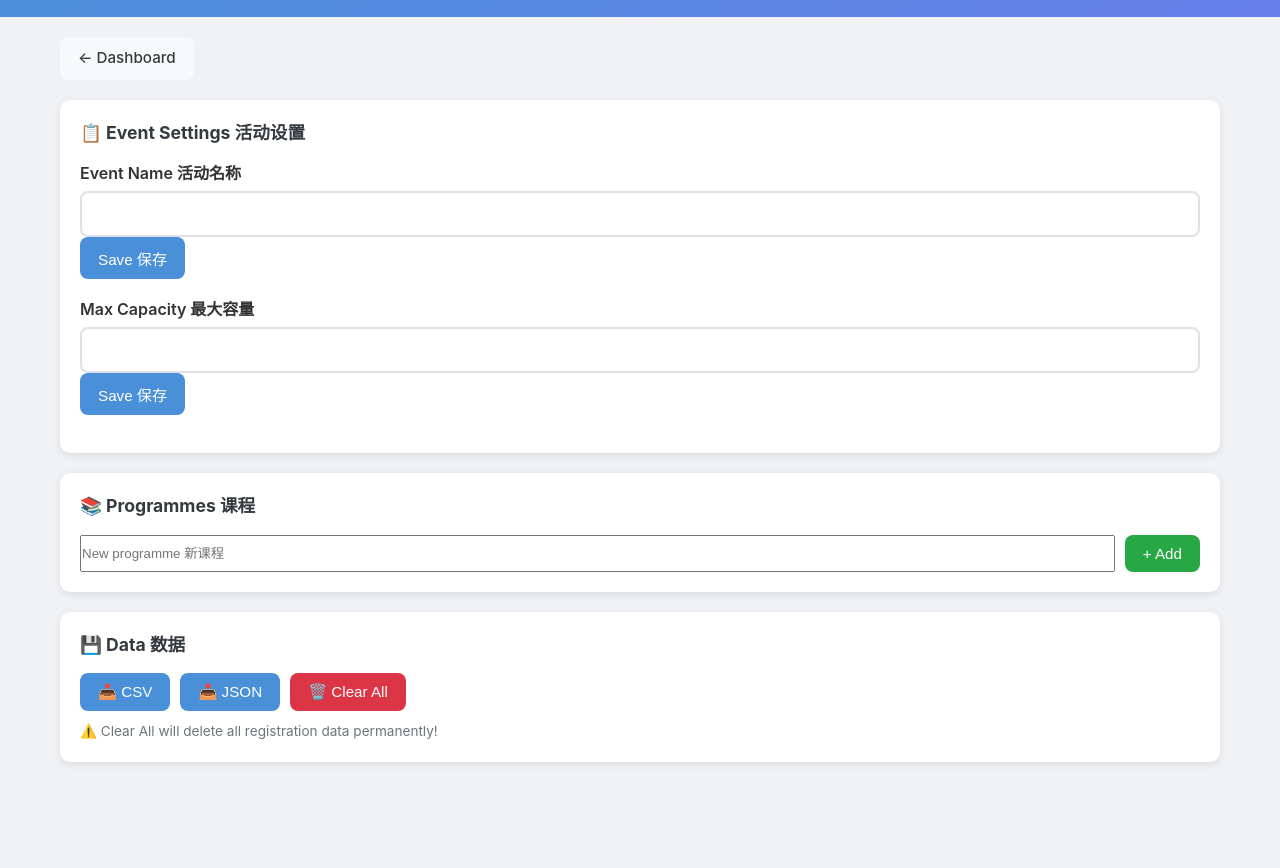
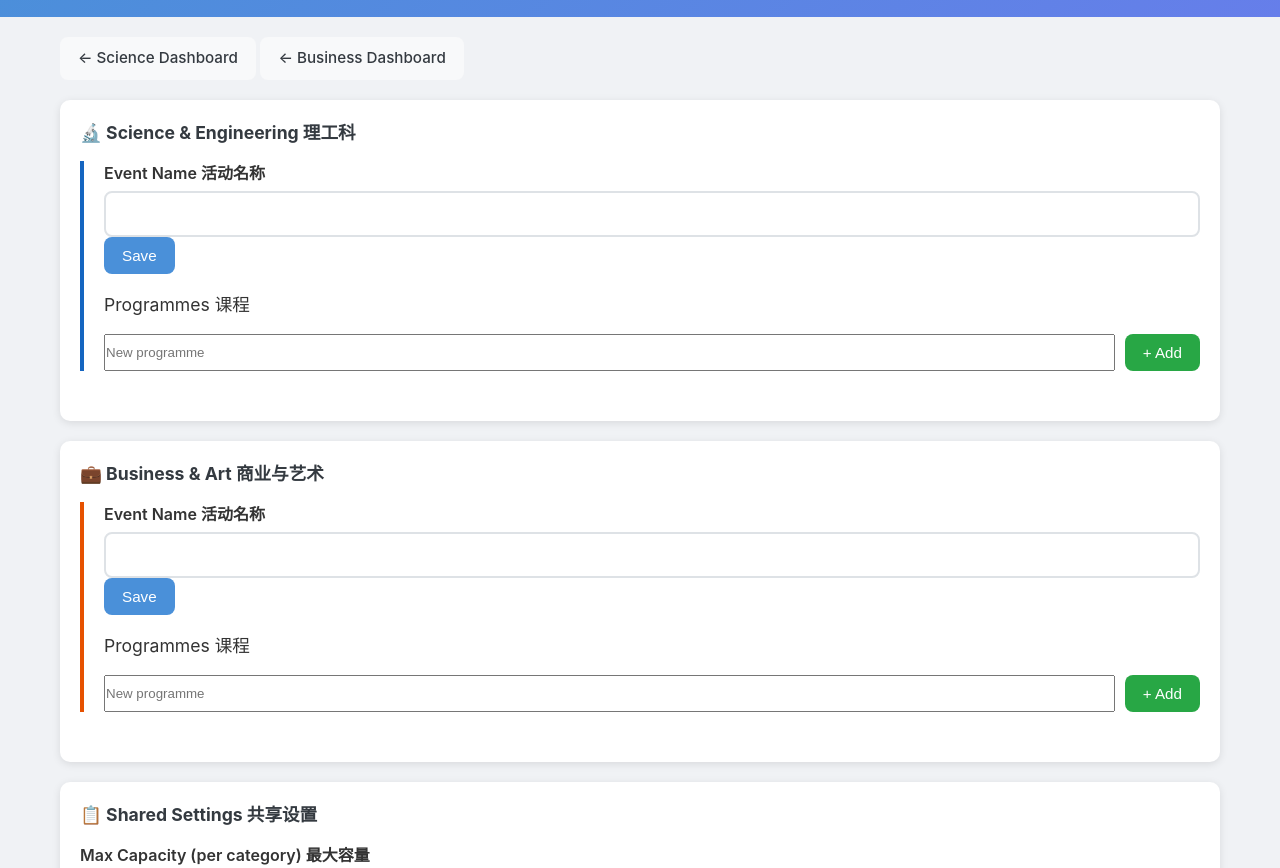
Before and after one commit to onghy67-ship-it/event-registration, a website: page event-registration/public/admin.html in a window 1280 px wide. Shown: the part 84-952 px from the top of the page. Before the commit the page ends 886 px from the top, so only its background shows below. Drawn offline with Linux system fonts and the light colour scheme; no server answers.

Commit message:
Update admin.html

```diff
--- a/event-registration/public/admin.html
+++ b/event-registration/public/admin.html
@@ -5,6 +5,22 @@
   <meta name="viewport" content="width=device-width, initial-scale=1.0">
   <title>Admin Panel</title>
   <link rel="stylesheet" href="css/styles.css">
+  <style>
+    .category-section {
+      border-left: 4px solid #ddd;
+      padding-left: 20px;
+      margin-bottom: 30px;
+    }
+    .science-section { border-color: #1565c0; }
+    .business-section { border-color: #e65100; }
+    .section-title {
+      font-size: 1.1rem;
+      margin-bottom: 15px;
+      display: flex;
+      align-items: center;
+      gap: 10px;
+    }
+  </style>
 </head>
 <body>
   <header class="header">
@@ -13,56 +29,90 @@
   </header>
 
   <main class="container">
-    <a href="/" class="btn" style="margin-bottom:20px;">← Dashboard</a>
+    <div style="margin-bottom: 20px;">
+      <a href="/?category=science" class="btn">← Science Dashboard</a>
+      <a href="/?category=business" class="btn">← Business Dashboard</a>
+    </div>
 
-    <!-- Event Settings -->
+    <!-- Science/Engineering Settings -->
     <section class="card">
-      <h2>📋 Event Settings 活动设置</h2>
+      <h2 class="card-title">🔬 Science & Engineering 理工科</h2>
 
-      <div class="form-group">
-        <label>Event Name 活动名称</label>
-        <input type="text" id="eventName">
-        <button class="btn btn-primary" onclick="saveEventName()">Save 保存</button>
-      </div>
+      <div class="category-section science-section">
+        <div class="form-group">
+          <label>Event Name 活动名称</label>
+          <input type="text" id="eventNameScience">
+          <button class="btn btn-primary" onclick="saveSetting('event_name_science', 'eventNameScience')">Save</button>
+        </div>
 
-      <div class="form-group">
-        <label>Max Capacity 最大容量</label>
-        <input type="number" id="maxCapacity" min="1">
-        <button class="btn btn-primary" onclick="saveCapacity()">Save 保存</button>
+        <div class="section-title">Programmes 课程</div>
+        <ul id="programmesScience" class="list"></ul>
+        <div class="form-row">
+          <input type="text" id="newProgrammeScience" placeholder="New programme">
+          <button class="btn btn-success" onclick="addProgramme('science')">+ Add</button>
+        </div>
       </div>
     </section>
 
-    <!-- Programmes -->
+    <!-- Business/Art Settings -->
     <section class="card">
-      <h2>📚 Programmes 课程</h2>
-      <ul id="programmeList" class="list"></ul>
-      <div class="form-row">
-        <input type="text" id="newProgramme" placeholder="New programme 新课程">
-        <button class="btn btn-success" onclick="addProgramme()">+ Add</button>
+      <h2 class="card-title">💼 Business & Art 商业与艺术</h2>
+
+      <div class="category-section business-section">
+        <div class="form-group">
+          <label>Event Name 活动名称</label>
+          <input type="text" id="eventNameBusiness">
+          <button class="btn btn-primary" onclick="saveSetting('event_name_business', 'eventNameBusiness')">Save</button>
+        </div>
+
+        <div class="section-title">Programmes 课程</div>
+        <ul id="programmesBusiness" class="list"></ul>
+        <div class="form-row">
+          <input type="text" id="newProgrammeBusiness" placeholder="New programme">
+          <button class="btn btn-success" onclick="addProgramme('business')">+ Add</button>
+        </div>
       </div>
     </section>
 
-    <!-- Data -->
+    <!-- Shared Settings -->
     <section class="card">
-      <h2>💾 Data 数据</h2>
+      <h2 class="card-title">📋 Shared Settings 共享设置</h2>
+
+      <div class="form-group">
+        <label>Max Capacity (per category) 最大容量</label>
+        <input type="number" id="maxCapacity" min="1">
+        <button class="btn btn-primary" onclick="saveSetting('max_capacity', 'maxCapacity')">Save</button>
+      </div>
+    </section>
+
+    <!-- Data Management -->
+    <section class="card">
+      <h2 class="card-title">💾 Data Management 数据管理</h2>
+
+      <div class="button-group" style="margin-bottom: 20px;">
+        <button class="btn btn-primary" onclick="exportCSV('science')">📥 Export Science CSV</button>
+        <button class="btn btn-primary" onclick="exportCSV('business')">📥 Export Business CSV</button>
+      </div>
+
       <div class="button-group">
-        <button class="btn btn-primary" onclick="exportCSV()">📥 CSV</button>
-        <button class="btn btn-primary" onclick="exportJSON()">📥 JSON</button>
-        <button class="btn btn-danger" onclick="showClearModal()">🗑️ Clear All</button>
+        <button class="btn btn-danger" onclick="showClearModal('science')">🗑️ Clear Science Data</button>
+        <button class="btn btn-danger" onclick="showClearModal('business')">🗑️ Clear Business Data</button>
+        <button class="btn btn-danger" onclick="showClearModal('all')">🗑️ Clear ALL Data</button>
       </div>
-      <p class="help-text">⚠️ Clear All will delete all registration data permanently!</p>
+
+      <p class="help-text">⚠️ Clear will permanently delete registration data!</p>
     </section>
   </main>
 
   <!-- Clear Modal -->
   <div class="modal-backdrop" id="clearModal">
     <div class="modal">
-      <h3>⚠️ Clear All Data?</h3>
-      <p>Type <strong>DELETE</strong> to confirm:</p>
+      <h3>⚠️ Clear Data?</h3>
+      <p id="clearMessage">Type DELETE to confirm:</p>
       <input type="text" id="confirmText" placeholder="DELETE">
       <div class="modal-buttons">
         <button class="btn" onclick="closeModal()">Cancel</button>
-        <button class="btn btn-danger" onclick="confirmClear()">Clear All</button>
+        <button class="btn btn-danger" onclick="confirmClear()">Clear</button>
       </div>
     </div>
   </div>
```
